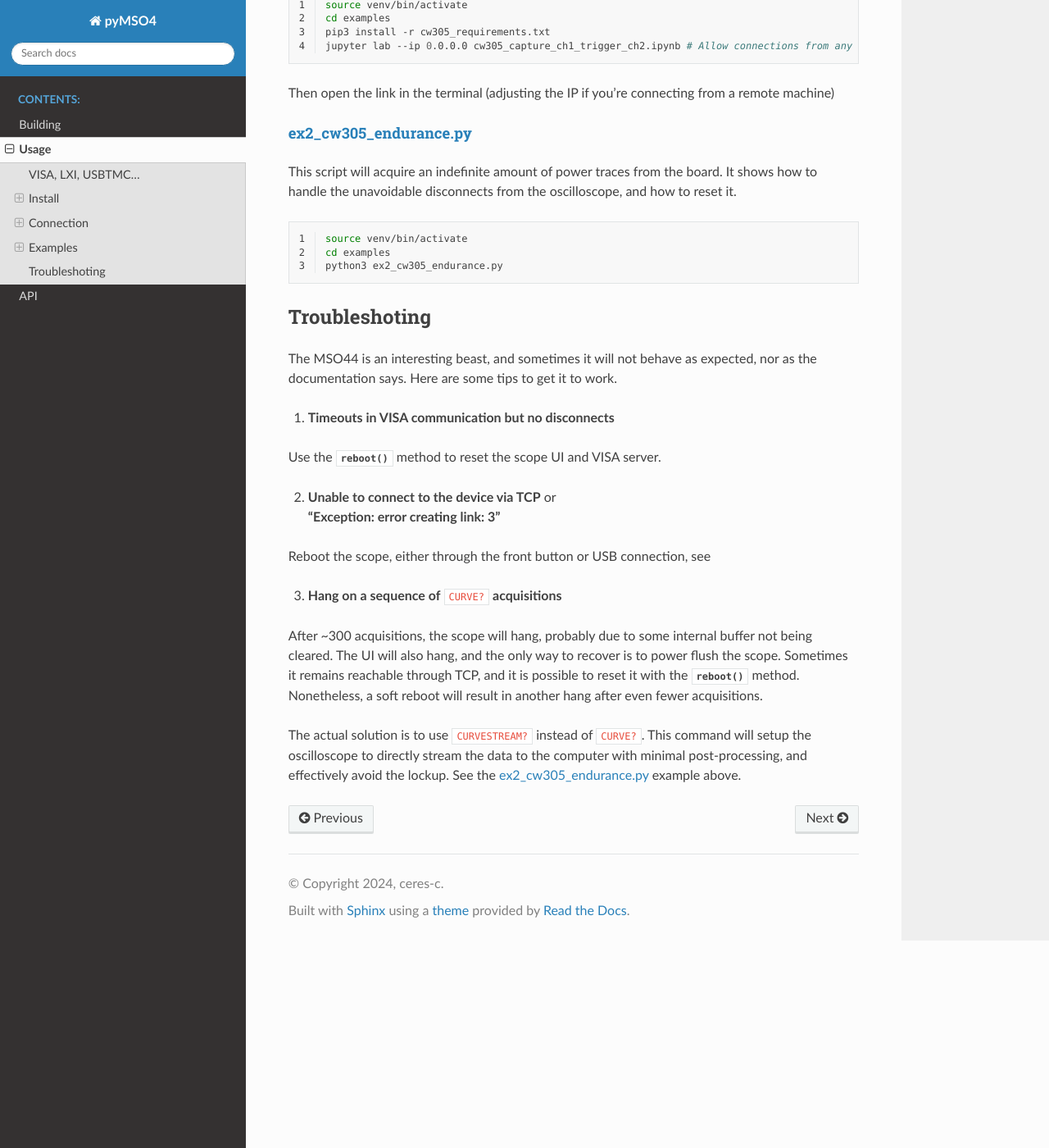
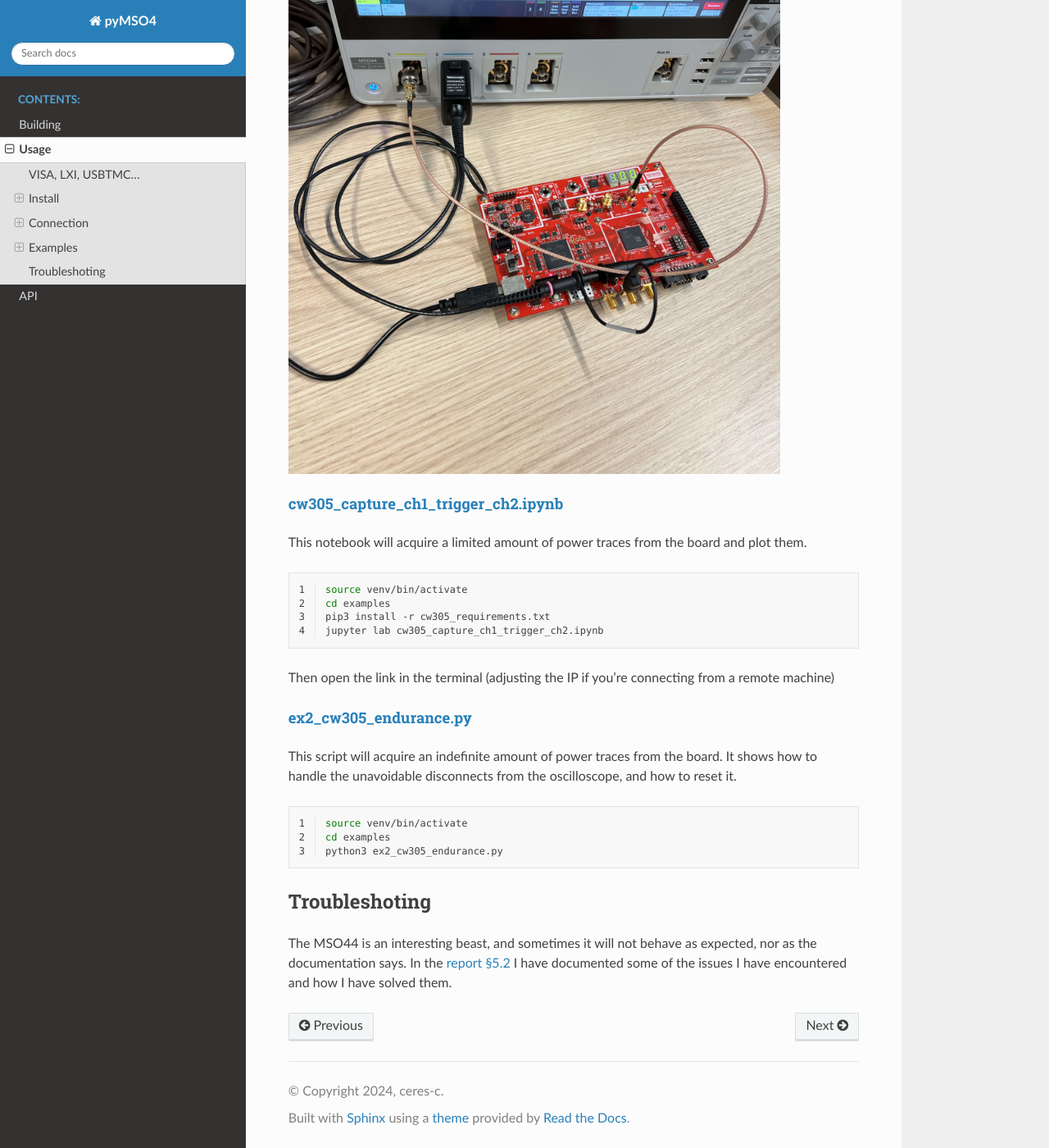
Before and after one commit to ceres-c/pyMSO4, a Sphinx documentation site: the page built from docs/usage.rst, in a window 1280 px wide and 1400 px high, scrolled down 2812 px. Shown: the whole window at 82% size. Built offline with Sphinx 7.4.7 and the Read the Docs theme 2.0.0, drawn with Linux system fonts in a browser that asks for light colours; some of the changed text lies outside the part shown.

Commit message:
Updated usage page with example 0 + reference to report for pitfalls

```diff
--- a/docs/usage.rst
+++ b/docs/usage.rst
@@ -80,6 +80,24 @@
 
 Examples
 --------
+Square calibration wave
+^^^^^^^^^^^^^^^^^^^^^^^
+.. image:: _static/ex0_setup.jpg
+  :width: 600
+  :alt: Square wave setup
+
+The example in `ex0_square_capture.ipynb
+<https://github.com/ceres-c/pyMSO4/blob/master/examples/ex0_square_capture.ipynb>`_
+shows how to acquire a square wave from the oscilloscope and plot it.
+
+.. code-block:: bash
+   :linenos:
+
+   source venv/bin/activate
+   cd examples
+   pip3 install -r cw305_requirements.txt
+   jupyter lab ex0_square_capture.ipynb
+
 CW305
 ^^^^^
 The following examples will acquire power traces from a
@@ -93,7 +111,7 @@
 
 .. image:: _static/cw305_connection.jpg
   :width: 600
-  :alt: CW305 connection
+  :alt: CW305 setup
 
 `cw305_capture_ch1_trigger_ch2.ipynb <https://github.com/ceres-c/pyMSO4/blob/master/examples/cw305_capture_ch1_trigger_ch2.ipynb>`_
 """""""""""""""""""""""""""""""""""""""""""""""""""""""""""""""""""""""""""""""""""""""""""""""""""""""""""""""""""""""""""""""""""
@@ -106,7 +124,7 @@
    source venv/bin/activate
    cd examples
    pip3 install -r cw305_requirements.txt
-   jupyter lab --ip 0.0.0.0 cw305_capture_ch1_trigger_ch2.ipynb # Allow connections from any machine in the net
+   jupyter lab cw305_capture_ch1_trigger_ch2.ipynb
 
 Then open the link in the terminal (adjusting the IP if you're connecting from
 a remote machine)
@@ -129,28 +147,6 @@
 Troubleshoting
 --------------
 The MSO44 is an interesting beast, and sometimes it will not behave as
-expected, nor as the documentation says. Here are some tips to get it to work.
-
-1. **Timeouts in VISA communication but no disconnects**
-
-Use the :meth:`~pyMSO4.pyMSO4.MSO4.reboot` method to reset the scope UI and
-VISA server.
-
-2. | **Unable to connect to the device via TCP** or
-   | **"Exception: error creating link: 3"**
-
-Reboot the scope, either through the front button or USB connection, see
-
-3. **Hang on a sequence of** ``CURVE?`` **acquisitions**
-
-After ~300 acquisitions, the scope will hang, probably due to some internal
-buffer not being cleared. The UI will also hang, and the only way to recover
-is to power flush the scope. Sometimes it remains reachable through TCP, and
-it is possible to reset it with the :meth:`~pyMSO4.pyMSO4.MSO4.reboot` method.
-Nonetheless, a soft reboot will result in another hang after even fewer
-acquisitions.
-
-The actual solution is to use ``CURVESTREAM?`` instead of ``CURVE?``. This
-command will setup the oscilloscope to directly stream the data to the
-computer with minimal post-processing, and effectively avoid the lockup. See
-the :ref:`ex2_cw305_endurance.py <target_cw305_endurance>` example above.
+expected, nor as the documentation says. In the `report §5.2
+<https://github.com/ceres-c/pyMSO4/blob/master/report/report.pdf>`_ I have
+documented some of the issues I have encountered and how I have solved them.
```
Also changed, not shown: docs/_static/ex0_setup.jpg (added).
